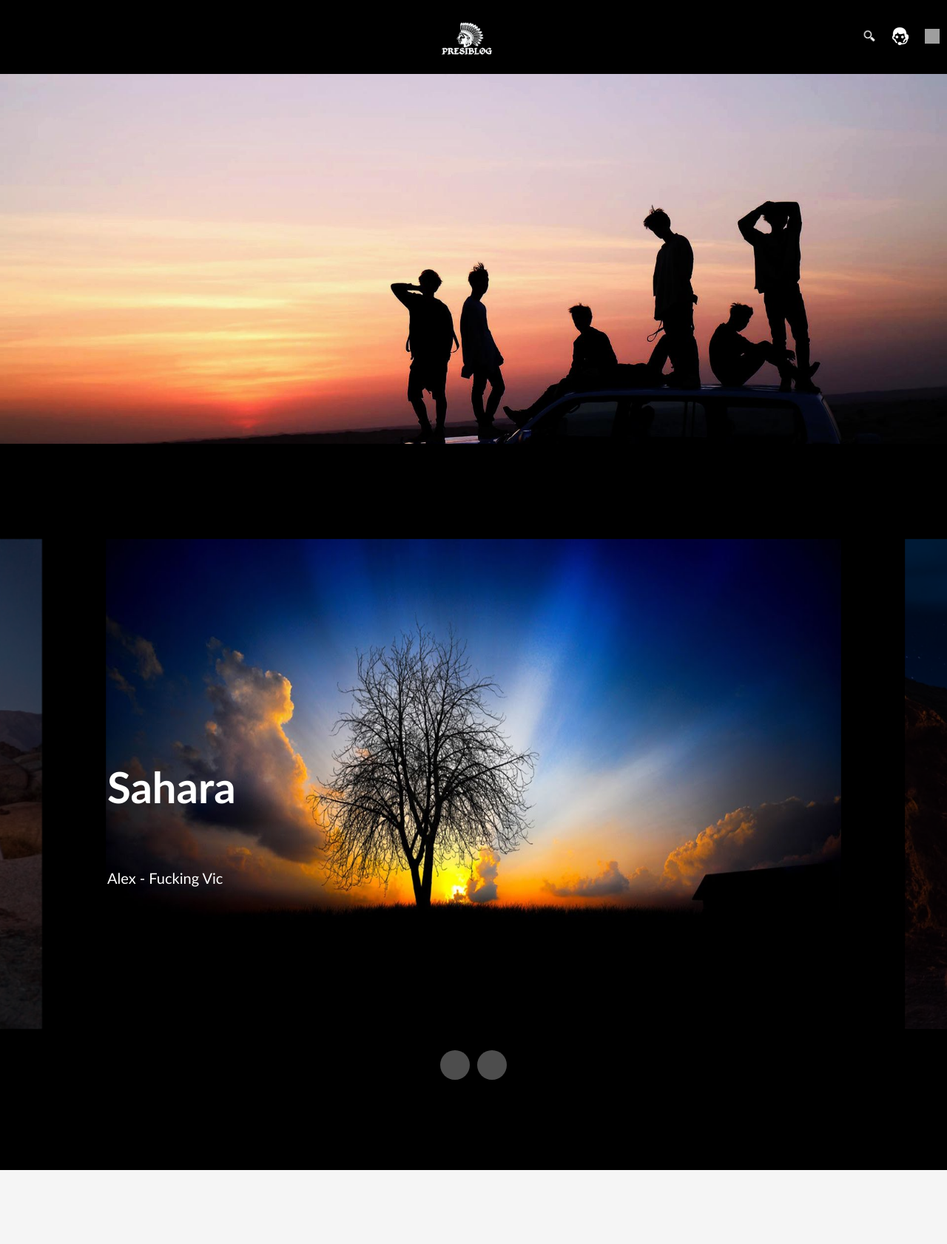
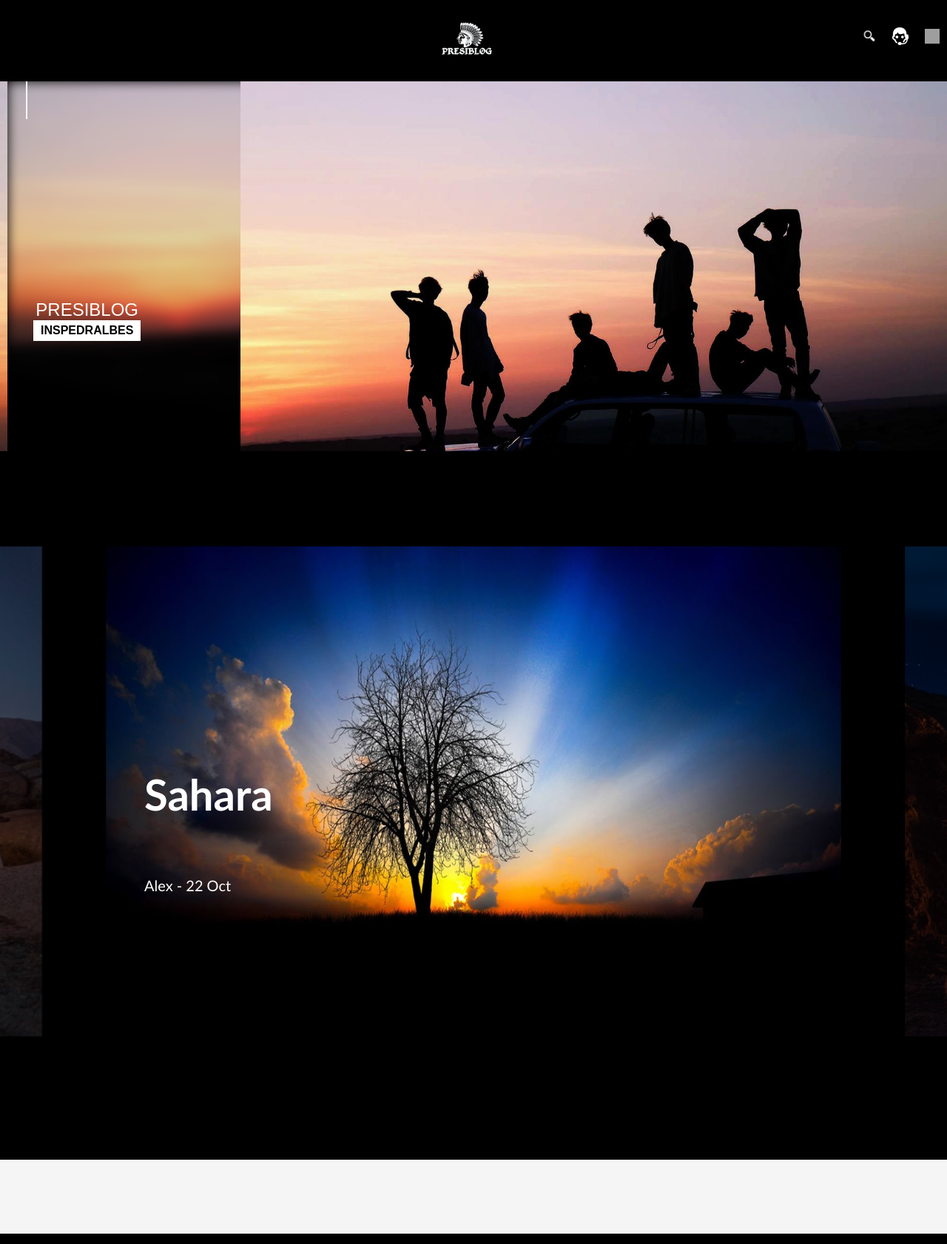
Before and after one commit to alex21bmx/PT2PresiAndCompany, a PHP site: page / in a window 1280 px wide. Shown: the whole page at 74% size. Run offline with PHP 8.4, Linux system fonts and the light colour scheme; grey boxes are pictures that could not be loaded.

Commit message:
hoovertxtimgInicial
He añadido el efecto hoover en la imagen principal para la descripcion

```diff
--- a/css/estils.css
+++ b/css/estils.css
@@ -182,7 +182,7 @@ body {
 .slider-caption{
     position: absolute;
     top: 35%;
-    left: 45px;
+    left: 95px;
     z-index: 999;
 }
 
@@ -220,16 +220,151 @@ body {
     text-align: center;
 }
 
-.owl-nav button{
-    width: 40px;
-    height: 40px;
-    border-radius: 50px;
-    line-height: 42px !important;
-    background-color: rgba(255,255,255,.3) !important;
-    color: #fff !important;
-    margin: 0 5px;
-    outline: none;
-}
 #textIndex{
     margin: 0;
 }
+
+
+@import url(https://fonts.googleapis.com/css?family=Raleway:400,500,700);
+@import url(https://code.ionicframework.com/ionicons/2.0.1/css/ionicons.min.css);
+figure.snip1477 {
+  font-family: 'Raleway', Arial, sans-serif;
+  position: relative;
+  overflow: hidden;
+  margin: 10px;
+  min-width: 230px;
+  max-width: 315px;
+  width: 100%;
+  color: #ffffff;
+  text-align: center;
+  font-size: 16px;
+  background-color: #000000;
+}
+figure.snip1477 *,
+figure.snip1477 *:before,
+figure.snip1477 *:after {
+  -webkit-box-sizing: border-box;
+  box-sizing: border-box;
+  -webkit-transition: all 0.55s ease;
+  transition: all 0.55s ease;
+}
+figure.snip1477 img {
+  backface-visibility: hidden;
+  vertical-align: top;
+  opacity: 0.9;
+  filter: blur(8px);
+  -webkit-filter: blur(8px);
+}
+figure.snip1477 .title {
+  position: absolute;
+  top: 58%;
+  left: 25px;
+  padding: 5px 10px 10px;
+}
+figure.snip1477 .title:before,
+figure.snip1477 .title:after {
+  height: 2px;
+  width: 400px;
+  position: absolute;
+  content: '';
+  background-color: #ffffff;
+}
+figure.snip1477 .title:before {
+  top: 0;
+  left: 10px;
+  -webkit-transform: translateX(100%);
+  transform: translateX(100%);
+}
+figure.snip1477 .title:after {
+  bottom: 0;
+  right: 10px;
+  -webkit-transform: translateX(-100%);
+  transform: translateX(-100%);
+}
+figure.snip1477 .title div:before,
+figure.snip1477 .title div:after {
+  width: 2px;
+  height: 300px;
+  position: absolute;
+  content: '';
+  background-color: #ffffff;
+}
+figure.snip1477 .title div:before {
+  top: 10px;
+  right: 0;
+  -webkit-transform: translateY(100%);
+  transform: translateY(100%);
+}
+figure.snip1477 .title div:after {
+  bottom: 10px;
+  left: 0;
+  -webkit-transform: translateY(-100%);
+  transform: translateY(-100%);
+}
+figure.snip1477 h2,
+figure.snip1477 h4 {
+  margin: 0;
+  text-transform: uppercase;
+}
+figure.snip1477 h2 {
+  font-weight: 400;
+}
+figure.snip1477 h4 {
+  display: block;
+  font-weight: 700;
+  background-color: #ffffff;
+  padding: 5px 10px;
+  color: #000000;
+}
+figure.snip1477 figcaption {
+  position: absolute;
+  bottom: 42%;
+  left: 25px;
+  text-align: left;
+  opacity: 0;
+  padding: 5px 60px 5px 10px;
+  font-size: 0.8em;
+  font-weight: 500;
+  letter-spacing: 1.5px;
+}
+figure.snip1477 figcaption p {
+  margin: 0;
+}
+figure.snip1477 a {
+  position: absolute;
+  top: 0;
+  bottom: 0;
+  left: 0;
+  right: 0;
+}
+figure.snip1477:hover img,
+figure.snip1477.hover img {
+  zoom: 1;
+  filter: alpha(opacity=35);
+  -webkit-opacity: 0.35;
+  opacity: 0.35;
+}
+figure.snip1477:hover .title:before,
+figure.snip1477.hover .title:before,
+figure.snip1477:hover .title:after,
+figure.snip1477.hover .title:after,
+figure.snip1477:hover .title div:before,
+figure.snip1477.hover .title div:before,
+figure.snip1477:hover .title div:after,
+figure.snip1477.hover .title div:after {
+  -webkit-transform: translate(0, 0);
+  transform: translate(0, 0);
+}
+figure.snip1477:hover .title:before,
+figure.snip1477.hover .title:before,
+figure.snip1477:hover .title:after,
+figure.snip1477.hover .title:after {
+  -webkit-transition-delay: 0.15s;
+  transition-delay: 0.15s;
+}
+figure.snip1477:hover figcaption,
+figure.snip1477.hover figcaption {
+  opacity: 1;
+  -webkit-transition-delay: 0.2s;
+  transition-delay: 0.2s;
+}
--- a/index.php
+++ b/index.php
@@ -16,7 +16,18 @@
     </header>
     <div id="content">
         <div id="fotoBenvinguda">
-            <h1 id="textIndex"></h1>
+        <figure class="snip1477">
+            <img id="fotoBenvinguda" src="./src/backgroundTravel.jpg" alt="sample38" />
+            <div class="title">
+                <div>
+                <h2>PRESIBLOG</h2>
+                <h4>INSPedralbes</h4>
+                </div>
+            </div>
+            <figcaption>
+                <p>Aixo és la presentació del Projecte 2 boys.</p>
+            </figcaption>
+            <a href="#"></a>
         </div>
         <div id="experiencies">
             <div>
@@ -26,28 +37,28 @@
                         <img id="fotoPost" src="./src/foto1.jpg" alt="">
                         <div class="slider-caption">
                             <h4>Sahara</h4>
-                            <p>Alex - Fucking Vic</p>
+                            <p>Alex - 22 Oct</p>
                         </div>
                     </div>
                     <div class="item">
                         <img id="fotoPost" src="./src/foto2.jfif" alt="">
                         <div class="slider-caption">
-                            <h4>Sahara</h4>
-                            <p>Sergio - The Caramelo</p>
+                            <h4>Taiwan</h4>
+                            <p>Sergio - 21 Sep</p>
                         </div>
                     </div>
                     <div class="item">
                         <img id="fotoPost" src="./src/foto3.jpg" alt="">
                         <div class="slider-caption">
-                            <h4>Sahara</h4>
-                            <p>Arnau - Bdn Cuchillos</p>
+                            <h4>Barcelona</h4>
+                            <p>Arnau - 21 Aug</p>
                         </div>
                     </div>
                     <div class="item">
                         <img id="fotoPost" src="./src/foto1.jfif" alt="">
                         <div class="slider-caption">
-                            <h4>Sahara</h4>
-                            <p>Alvaro - Br</p>
+                            <h4>Cairo</h4>
+                            <p>Alvaro - 4 Jan</p>
                         </div>
                     </div>
                 </div>
@@ -79,5 +90,10 @@
         $(".owl-prev").html('<i class="fa fa-chevron-left"></i>');
         $(".owl-next").html('<i class="fa fa-chevron-right"></i>');
     });
+
+    $(".hover").mouseleave(
+        function () {
+            $(this).removeClass("hover");
+    });
 </script>
 </html>
```
